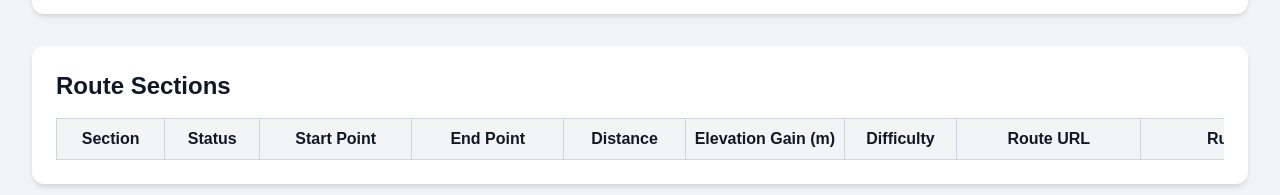
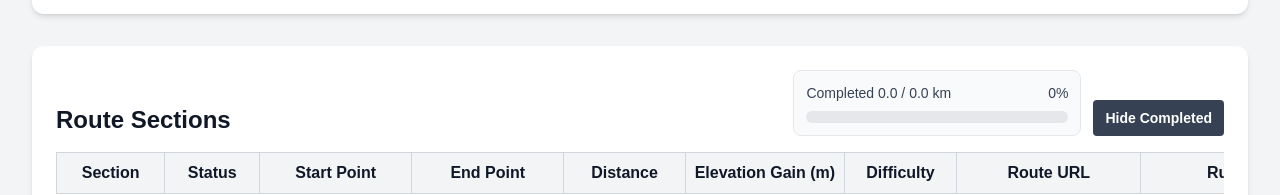
Before and after one commit to jobhjp/relay-route-planner, a Next.js app: page / in a window 1280 px wide. Shown: the part 266-461 px from the top of the page. Built offline with nearby package versions, Linux system fonts and the light colour scheme; no server answers; the database is empty.

Commit message:
add % and hide button

```diff
--- a/app/page.tsx
+++ b/app/page.tsx
@@ -76,6 +76,7 @@ export default function Home() {
   const [routeUrls, setRouteUrls] = useState<Record<string, string>>({});
   const [isRunnerModalOpen, setIsRunnerModalOpen] = useState(false);
   const [isRunnerListOpen, setIsRunnerListOpen] = useState(false);
+  const [hideCompletedSections, setHideCompletedSections] = useState(false);
   const [user, setUser] = useState<User | null>(null);
   const [email, setEmail] = useState("");
   const [password, setPassword] = useState("");
@@ -763,11 +764,20 @@ export default function Home() {
     }
 
     const updatedSections = routeSections.map((section) => {
+      // 이전 섹션은 그대로
       if (section.order < targetSection.order) {
         return section;
       }
 
-      // 수정한 섹션 포함, 이후 모든 섹션을 같은 차이만큼 이동
+      // 현재 수정한 섹션
+      if (section.id === sectionId) {
+        return {
+          ...section,
+          [field]: normalizedValue,
+        };
+      }
+
+      // 이후 섹션만 이동
       return {
         ...section,
         startTime: section.startTime
@@ -822,6 +832,20 @@ export default function Home() {
     return minutesToTime(timeToMinutes(time) + diffMinutes);
   }
 
+  const completedDistanceKm = routeSections
+    .filter((section) => section.completed)
+    .reduce((total, section) => total + section.distanceKm, 0);
+
+  const totalDistanceKm = routeSections.reduce(
+    (total, section) => total + section.distanceKm,
+    0
+  );
+
+  const completedProgressPercent =
+    totalDistanceKm === 0
+      ? 0
+      : Math.round((completedDistanceKm / totalDistanceKm) * 100);
+
   const visibleRunners = runners
     .filter((runner) =>
       runner.englishName.toLowerCase().includes(searchKeyword.toLowerCase())
@@ -1001,11 +1025,42 @@ export default function Home() {
       </div>
 
       <div className="mt-8 rounded-xl bg-white p-4 shadow-md sm:p-6">
-        <div className="flex flex-col gap-2 sm:flex-row sm:items-center sm:justify-between">
+        <div className="flex flex-col gap-4 lg:flex-row lg:items-end lg:justify-between">
           <h2 className="text-2xl font-semibold text-gray-900">
             Route Sections
           </h2>
 
+          <div className="flex w-full flex-col gap-3 lg:w-auto lg:flex-row lg:items-end">
+            <div className="w-full rounded-lg border border-gray-200 bg-gray-50 p-3 lg:w-72">
+              <div className="mb-2 flex items-center justify-between text-sm font-medium text-gray-700">
+                <span>
+                  Completed {completedDistanceKm.toFixed(1)} /{" "}
+                  {totalDistanceKm.toFixed(1)} km
+                </span>
+
+                <span>{completedProgressPercent}%</span>
+              </div>
+
+              <div className="h-3 w-full overflow-hidden rounded-full bg-gray-200">
+                <div
+                  className="h-full rounded-full bg-green-500 transition-all duration-300"
+                  style={{
+                    width: `${completedProgressPercent}%`,
+                  }}
+                />
+              </div>
+            </div>
+
+            <button
+              type="button"
+              className="rounded bg-gray-700 px-3 py-2 text-sm font-semibold text-white"
+              onClick={() =>
+                setHideCompletedSections((current) => !current)
+              }
+            >
+              {hideCompletedSections ? "Show Completed" : "Hide Completed"}
+            </button>
+
             {isAdmin && (
               <button
                 type="button"
@@ -1016,9 +1071,14 @@ export default function Home() {
               </button>
             )}
           </div>
+        </div>
 
         <div className="mt-4 space-y-4 md:hidden">
-          {routeSections.map((section) => {
+          {routeSections
+            .filter((section) =>
+              hideCompletedSections ? !section.completed : true
+            )
+            .map((section) => {
               const distanceKm = section.distanceKm;
               const elevationGainM = section.elevationGainM;
               const difficulty = calculateDifficulty(distanceKm, elevationGainM);
@@ -1129,10 +1189,10 @@ export default function Home() {
                     </p>
 
 
-                  <p>
+                    <div>
                       <span className="font-semibold">Start Time:</span>{" "}
                       {isAdmin ? (
-                      <div className="mt-1 flex gap-2">
+                        <div className="mt-1 flex flex-col gap-2 sm:flex-row">
                           <input
                             type="time"
                             step="1"
@@ -1173,12 +1233,12 @@ export default function Home() {
                       ) : (
                         section.startTime || "-"
                       )}
-                  </p>
-
-                  <p className="mt-2">
+                    </div>
+
+                    <div className="mt-2">
                       <span className="font-semibold">Arrival Time:</span>{" "}
                       {isAdmin ? (
-                      <div className="mt-1 flex gap-2">
+                        <div className="mt-1 flex flex-col gap-2 sm:flex-row">
                           <input
                             type="time"
                             step="1"
@@ -1219,7 +1279,7 @@ export default function Home() {
                       ) : (
                         section.arrivalTime || "-"
                       )}
-                  </p>
+                    </div>
                   </div>
 
                   <div className="mt-4 space-y-3">
@@ -1399,7 +1459,11 @@ export default function Home() {
             </thead>
 
             <tbody>
-              {routeSections.map((section) => {
+              {routeSections
+                .filter((section) =>
+                  hideCompletedSections ? !section.completed : true
+                )
+                .map((section) => {
                   const distanceKm = section.distanceKm;
                   const elevationGainM = section.elevationGainM;
                   const difficulty = calculateDifficulty(
@@ -1751,7 +1815,11 @@ export default function Home() {
         ) : (
           <div className="mt-6 overflow-x-auto">
             <div className="flex min-w-[900px] items-end gap-2">
-              {routeSections.map((section) => {
+              {routeSections
+                .filter((section) =>
+                  hideCompletedSections ? !section.completed : true
+                )
+                .map((section) => {
                   const height = Math.max(
                     Math.min(section.elevationGainM, 150),
                     10
```
Lines whose indentation alone changed are shown as unchanged.
